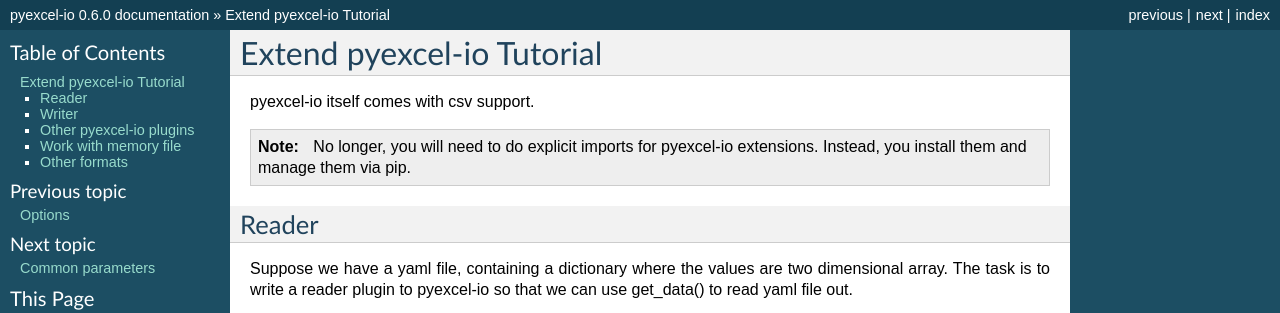
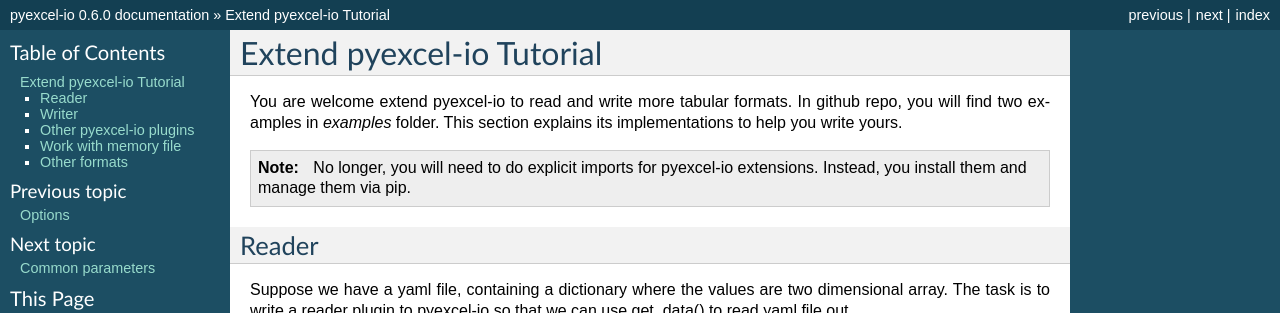
Before and after one commit to pyexcel/pyexcel-io, a Sphinx documentation site: the page built from docs/source/extensions.rst, in a window 1280 px wide and 900 px high, cut to the strip 0-313 px from the top of the window. Built offline with Sphinx 7.4.7, drawn with Linux system fonts in a browser that asks for light colours.

Commit message:
:books: telling the location of the example codes

```diff
--- a/docs/source/extensions.rst
+++ b/docs/source/extensions.rst
@@ -1,7 +1,9 @@
 Extend pyexcel-io Tutorial
 ================================================================================
 
-pyexcel-io itself comes with csv support.
+You are welcome extend pyexcel-io to read and write more tabular formats. In
+github repo, you will find two examples in `examples` folder. This section
+explains its implementations to help you write yours.
 
 .. note::
 
```
